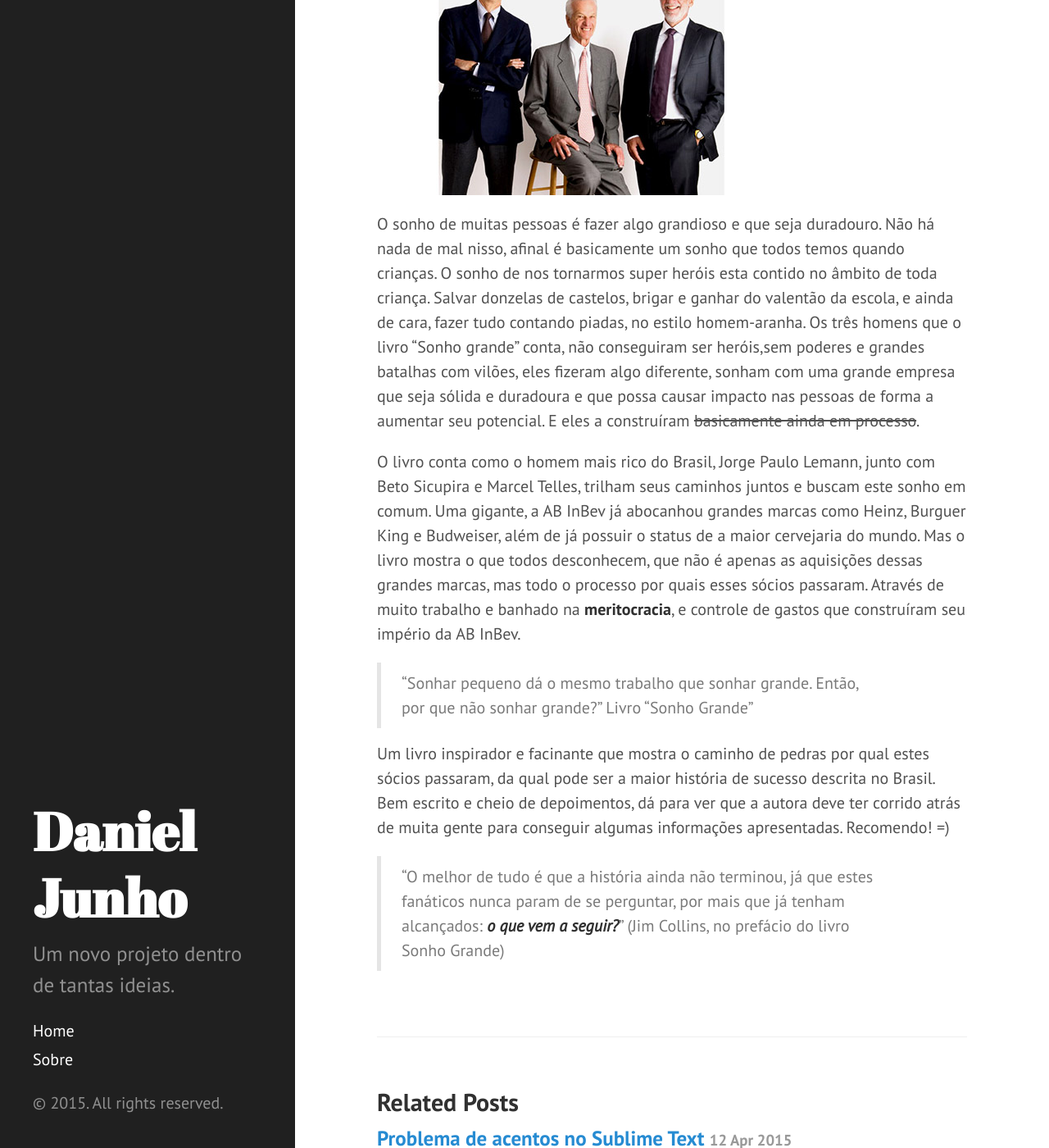
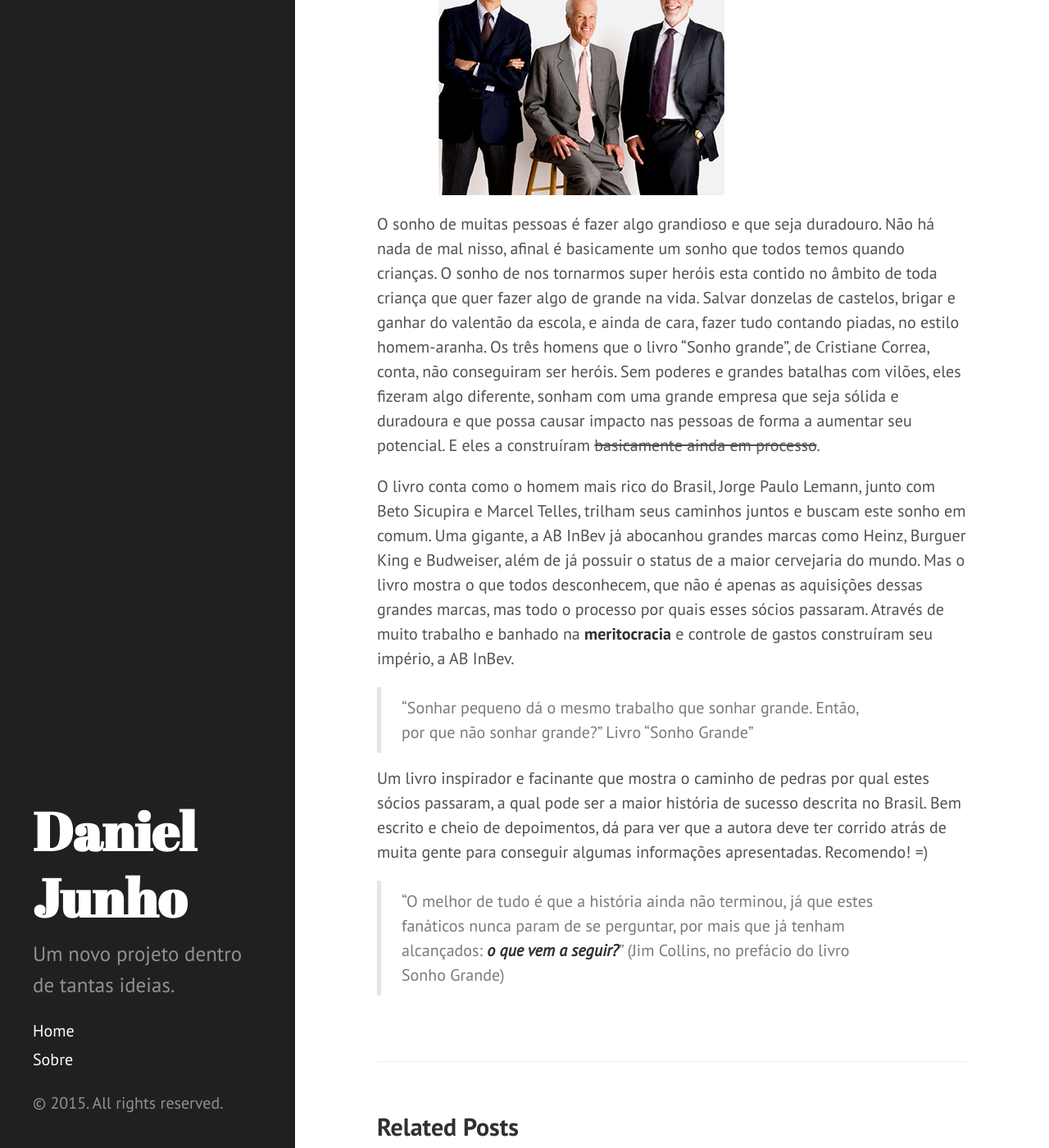
Before and after one commit to djunho/djunho.github.io, a Jekyll site: the page built from _posts/2015-04-13-O_grande_sonho.md, in a window 1280 px wide and 1400 px high, scrolled down 538 px. Shown: the whole window at 82% size. Built offline with Jekyll 4.4.1, drawn with Linux system fonts in a browser that asks for light colours; Markdown is read by kramdown in place of the engine named in the settings; comment, search, counter and statistics services are not loaded.

Commit message:
Correções

```diff
--- a/_posts/2015-04-13-O_grande_sonho.md
+++ b/_posts/2015-04-13-O_grande_sonho.md
@@ -8,12 +8,12 @@ tags: empreendedorismo, livro, sonho grande
 
 ![placeholder](https://raw.githubusercontent.com/djunho/djunho.github.io/master/Imagens/livro_sonho_grande.jpg?raw=true "Capa do livro")
 
-O sonho de muitas pessoas é fazer algo grandioso e que seja duradouro. Não há nada de mal nisso, afinal é basicamente um sonho que todos temos quando crianças. O sonho de nos tornarmos super heróis esta contido no âmbito de toda criança. Salvar donzelas de castelos, brigar e ganhar do valentão da escola, e ainda de cara, fazer tudo contando piadas, no estilo homem-aranha. Os três homens que o livro "Sonho grande" conta, não conseguiram ser heróis,sem poderes e grandes batalhas com vilões, eles fizeram algo diferente, sonham com uma grande empresa que seja sólida e duradoura e que possa causar impacto nas pessoas de forma a aumentar seu potencial. E eles a construíram <s>basicamente ainda em processo</s>.
+O sonho de muitas pessoas é fazer algo grandioso e que seja duradouro. Não há nada de mal nisso, afinal é basicamente um sonho que todos temos quando crianças. O sonho de nos tornarmos super heróis esta contido no âmbito de toda criança que quer fazer algo de grande na vida. Salvar donzelas de castelos, brigar e ganhar do valentão da escola, e ainda de cara, fazer tudo contando piadas, no estilo homem-aranha. Os três homens que o livro "Sonho grande", de Cristiane Correa, conta, não conseguiram ser heróis. Sem poderes e grandes batalhas com vilões, eles fizeram algo diferente, sonham com uma grande empresa que seja sólida e duradoura e que possa causar impacto nas pessoas de forma a aumentar seu potencial. E eles a construíram <s>basicamente ainda em processo</s>.
 
-O livro conta como o homem mais rico do Brasil, Jorge Paulo Lemann, junto com  Beto Sicupira e Marcel Telles, trilham seus caminhos juntos e buscam este sonho em comum. Uma gigante, a AB InBev já abocanhou grandes marcas como Heinz, Burguer King e Budweiser, além de já possuir o status de a maior cervejaria do mundo. Mas o livro mostra o que todos desconhecem, que não é apenas as aquisições dessas grandes marcas, mas todo o processo por quais esses sócios passaram. Através de muito trabalho e banhado na **meritocracia**, e controle de gastos que construíram seu império da AB InBev.
+O livro conta como o homem mais rico do Brasil, Jorge Paulo Lemann, junto com  Beto Sicupira e Marcel Telles, trilham seus caminhos juntos e buscam este sonho em comum. Uma gigante, a AB InBev já abocanhou grandes marcas como Heinz, Burguer King e Budweiser, além de já possuir o status de a maior cervejaria do mundo. Mas o livro mostra o que todos desconhecem, que não é apenas as aquisições dessas grandes marcas, mas todo o processo por quais esses sócios passaram. Através de muito trabalho e banhado na **meritocracia** e controle de gastos construíram seu império, a AB InBev.
 
 >  “Sonhar pequeno dá o mesmo trabalho que sonhar grande. Então, por que não sonhar grande?” Livro "Sonho Grande"
 
-Um livro inspirador e facinante que mostra o caminho de pedras por qual estes sócios passaram, da qual pode ser a maior história de sucesso descrita no Brasil. Bem escrito e cheio de depoimentos, dá para ver que a autora deve ter corrido atrás de muita gente para conseguir algumas informações apresentadas. Recomendo! =)
+Um livro inspirador e facinante que mostra o caminho de pedras por qual estes sócios passaram, a qual pode ser a maior história de sucesso descrita no Brasil. Bem escrito e cheio de depoimentos, dá para ver que a autora deve ter corrido atrás de muita gente para conseguir algumas informações apresentadas. Recomendo! =)
 
 > "O melhor de tudo é que a história ainda não terminou, já que estes fanáticos nunca param de se perguntar, por mais que já tenham alcançados: ***o que vem a seguir?***" (Jim Collins, no prefácio do livro Sonho Grande)
```
